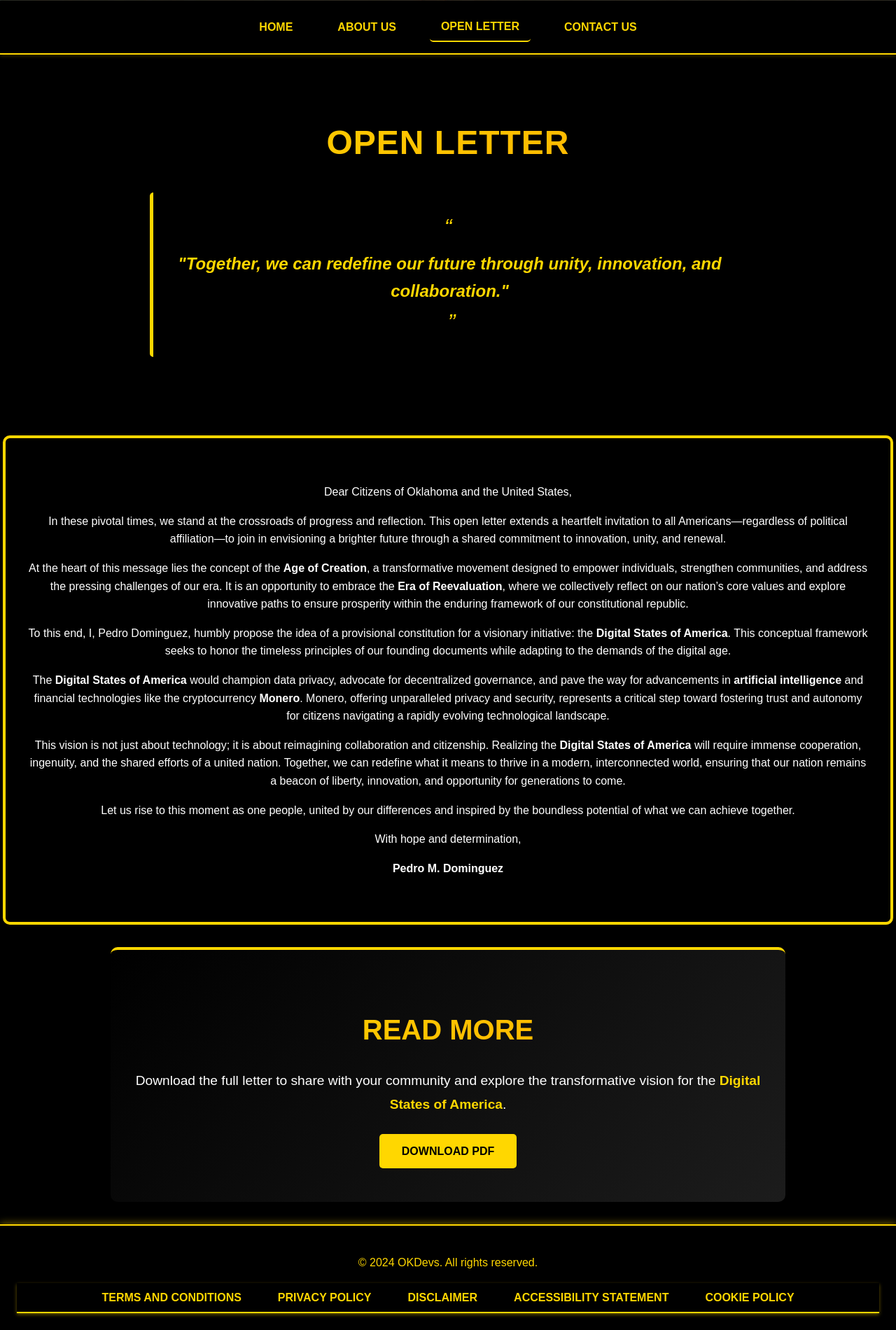
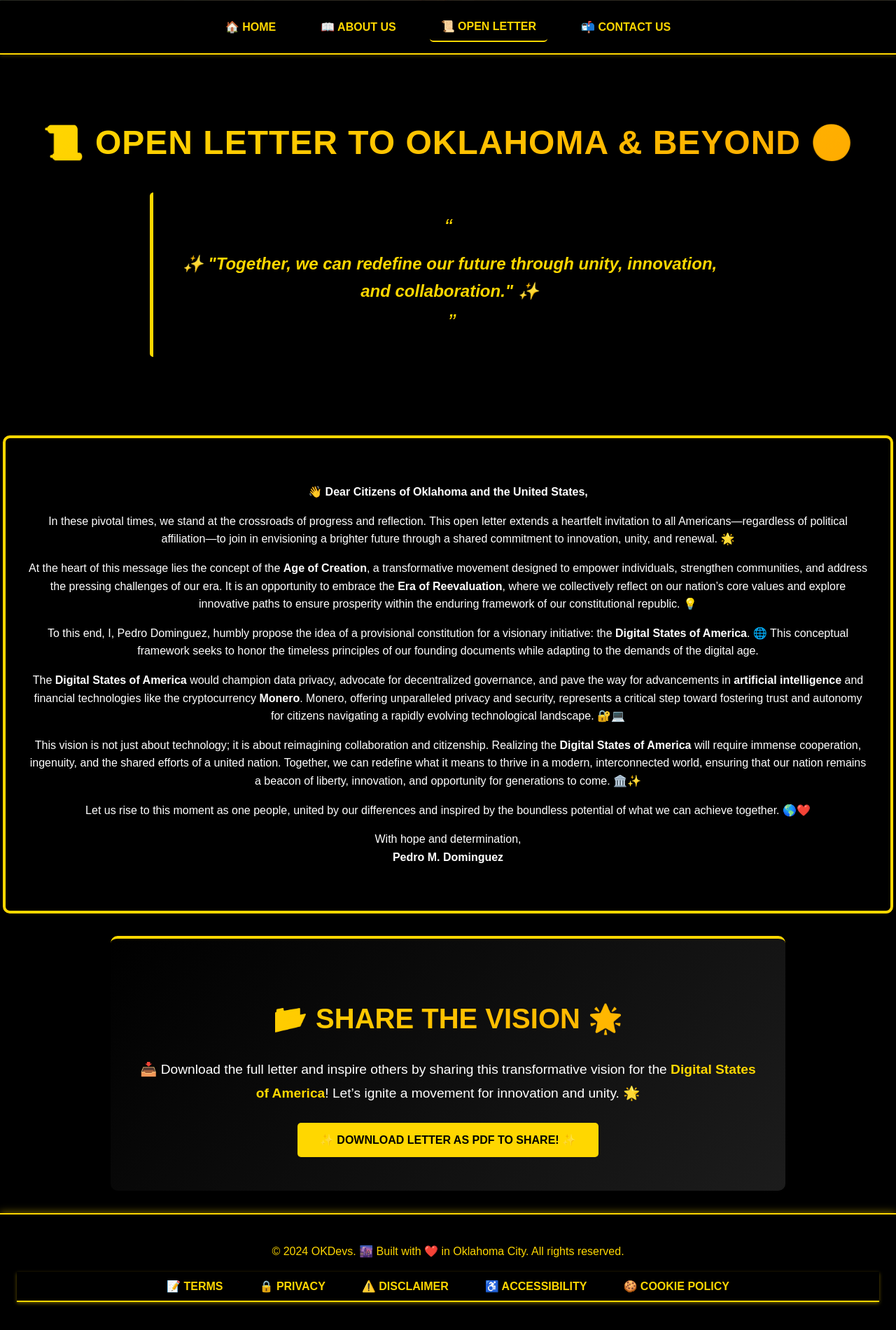
Before and after one commit to xtcedro/okdevs, a plain HTML site: page letter.html in a window 1280 px wide. Shown: the part 801-2701 px from the top of the page at 70% size. Drawn offline with Linux system fonts and the light colour scheme.

Commit message:
Update letter.html

```diff
--- a/letter.html
+++ b/letter.html
@@ -11,25 +11,25 @@
 <body>
     <!-- Header Section -->
     <header>
-        <h1 class="header-title">OK Devs</h1>
+        <h1 class="header-title">🚀 OK Devs 🌟</h1>
         <div class="title-banner">
-            <img src="assets/images/okdevs-banner.png" alt="OKDevs">
+            <img src="assets/images/okdevs-banner.png" alt="OK Devs - Empowering Oklahoma Innovators">
         </div>
     </header>
 
     <!-- Desktop Navigation -->
     <nav class="navbar">
-        <a href="index.html">Home</a>
-        <a href="about.html">About Us</a>
-        <a href="letter.html" class="active">Open Letter</a>
-        <a href="contact.html">Contact Us</a>
+        <a href="index.html">🏠 Home</a>
+        <a href="about.html">📖 About Us</a>
+        <a href="letter.html" class="active">📜 Open Letter</a>
+        <a href="contact.html">📬 Contact Us</a>
     </nav>
 
     <!-- Hero Section -->
     <section class="hero-section">
-        <h1 class="hero-title">Open Letter</h1>
+        <h1 class="hero-title">📜 Open Letter to Oklahoma & Beyond 🌎</h1>
         <blockquote class="hero-quote">
-            <em>"Together, we can redefine our future through unity, innovation, and collaboration."</em>
+            <em>✨ "Together, we can redefine our future through unity, innovation, and collaboration." ✨</em>
         </blockquote>
     </section>
 
@@ -37,51 +37,51 @@
     <main>
         <section class="content-section">
             <p>
-                Dear Citizens of Oklahoma and the United States,
+                👋 <strong>Dear Citizens of Oklahoma and the United States,</strong>
             </p>
             <p>
-                In these pivotal times, we stand at the crossroads of progress and reflection. This open letter extends a heartfelt invitation to all Americans—regardless of political affiliation—to join in envisioning a brighter future through a shared commitment to innovation, unity, and renewal.
+                In these pivotal times, we stand at the crossroads of progress and reflection. This open letter extends a heartfelt invitation to all Americans—regardless of political affiliation—to join in envisioning a brighter future through a shared commitment to innovation, unity, and renewal. 🌟
             </p>
             <p>
-                At the heart of this message lies the concept of the <strong>Age of Creation</strong>, a transformative movement designed to empower individuals, strengthen communities, and address the pressing challenges of our era. It is an opportunity to embrace the <strong>Era of Reevaluation</strong>, where we collectively reflect on our nation’s core values and explore innovative paths to ensure prosperity within the enduring framework of our constitutional republic.
+                At the heart of this message lies the concept of the <strong>Age of Creation</strong>, a transformative movement designed to empower individuals, strengthen communities, and address the pressing challenges of our era. It is an opportunity to embrace the <strong>Era of Reevaluation</strong>, where we collectively reflect on our nation’s core values and explore innovative paths to ensure prosperity within the enduring framework of our constitutional republic. 💡
             </p>
             <p>
-                To this end, I, Pedro Dominguez, humbly propose the idea of a provisional constitution for a visionary initiative: the <strong>Digital States of America</strong>. This conceptual framework seeks to honor the timeless principles of our founding documents while adapting to the demands of the digital age.
+                To this end, I, Pedro Dominguez, humbly propose the idea of a provisional constitution for a visionary initiative: the <strong>Digital States of America</strong>. 🌐 This conceptual framework seeks to honor the timeless principles of our founding documents while adapting to the demands of the digital age.
             </p>
             <p>
-                The <strong>Digital States of America</strong> would champion data privacy, advocate for decentralized governance, and pave the way for advancements in <strong>artificial intelligence</strong> and financial technologies like the cryptocurrency <strong>Monero</strong>. Monero, offering unparalleled privacy and security, represents a critical step toward fostering trust and autonomy for citizens navigating a rapidly evolving technological landscape.
+                The <strong>Digital States of America</strong> would champion data privacy, advocate for decentralized governance, and pave the way for advancements in <strong>artificial intelligence</strong> and financial technologies like the cryptocurrency <strong>Monero</strong>. Monero, offering unparalleled privacy and security, represents a critical step toward fostering trust and autonomy for citizens navigating a rapidly evolving technological landscape. 🔐💻
             </p>
             <p>
-                This vision is not just about technology; it is about reimagining collaboration and citizenship. Realizing the <strong>Digital States of America</strong> will require immense cooperation, ingenuity, and the shared efforts of a united nation. Together, we can redefine what it means to thrive in a modern, interconnected world, ensuring that our nation remains a beacon of liberty, innovation, and opportunity for generations to come.
+                This vision is not just about technology; it is about reimagining collaboration and citizenship. Realizing the <strong>Digital States of America</strong> will require immense cooperation, ingenuity, and the shared efforts of a united nation. Together, we can redefine what it means to thrive in a modern, interconnected world, ensuring that our nation remains a beacon of liberty, innovation, and opportunity for generations to come. 🏛️✨
             </p>
             <p>
-                Let us rise to this moment as one people, united by our differences and inspired by the boundless potential of what we can achieve together.
+                Let us rise to this moment as one people, united by our differences and inspired by the boundless potential of what we can achieve together. 🌎❤️
             </p>
             <p>
-                With hope and determination,
+                With hope and determination, <br>
+                <strong>Pedro M. Dominguez</strong>
             </p>
-            <p><strong>Pedro M. Dominguez</strong></p>
         </section>
 
         <!-- Call to Action Section -->
         <section class="call-to-action-section">
-            <h2>Read More</h2>
+            <h2>📂 Share the Vision 🌟</h2>
             <p>
-                Download the full letter to share with your community and explore the transformative vision for the <strong>Digital States of America</strong>.
+                📥 Download the full letter and inspire others by sharing this transformative vision for the <strong>Digital States of America</strong>! Let’s ignite a movement for innovation and unity. 🌟
             </p>
-            <a href="assets/pdfs/letter1.pdf" class="cta-button">Download PDF</a>
+            <a href="assets/pdfs/letter1.pdf" class="cta-button">✨ Download Letter as PDF to Share! ✨</a>
         </section>
     </main>
 
     <!-- Footer -->
     <footer>
-        <p>&copy; 2024 OKDevs. All rights reserved.</p>
+        <p>© 2024 OKDevs. 🌆 Built with ❤️ in Oklahoma City. All rights reserved.</p>
         <nav class="legal-links">
-            <a href="legal/terms.html">Terms and Conditions</a>
-            <a href="legal/privacy.html">Privacy Policy</a>
-            <a href="legal/disclaimer.html">Disclaimer</a>
-            <a href="legal/accessibility.html">Accessibility Statement</a>
-            <a href="legal/cookies.html">Cookie Policy</a>
+            <a href="legal/terms.html">📝 Terms</a>
+            <a href="legal/privacy.html">🔒 Privacy</a>
+            <a href="legal/disclaimer.html">⚠️ Disclaimer</a>
+            <a href="legal/accessibility.html">♿ Accessibility</a>
+            <a href="legal/cookies.html">🍪 Cookie Policy</a>
         </nav>
     </footer>
 </body>
```
